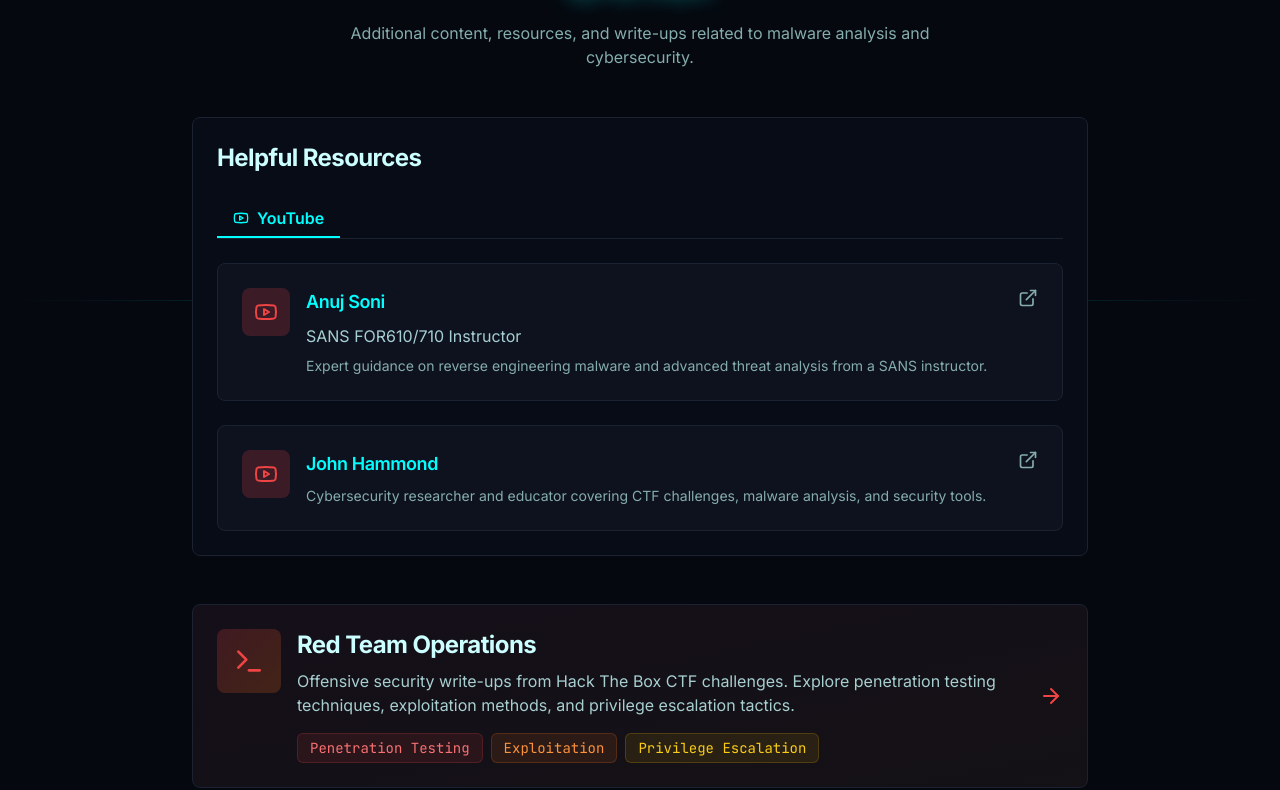
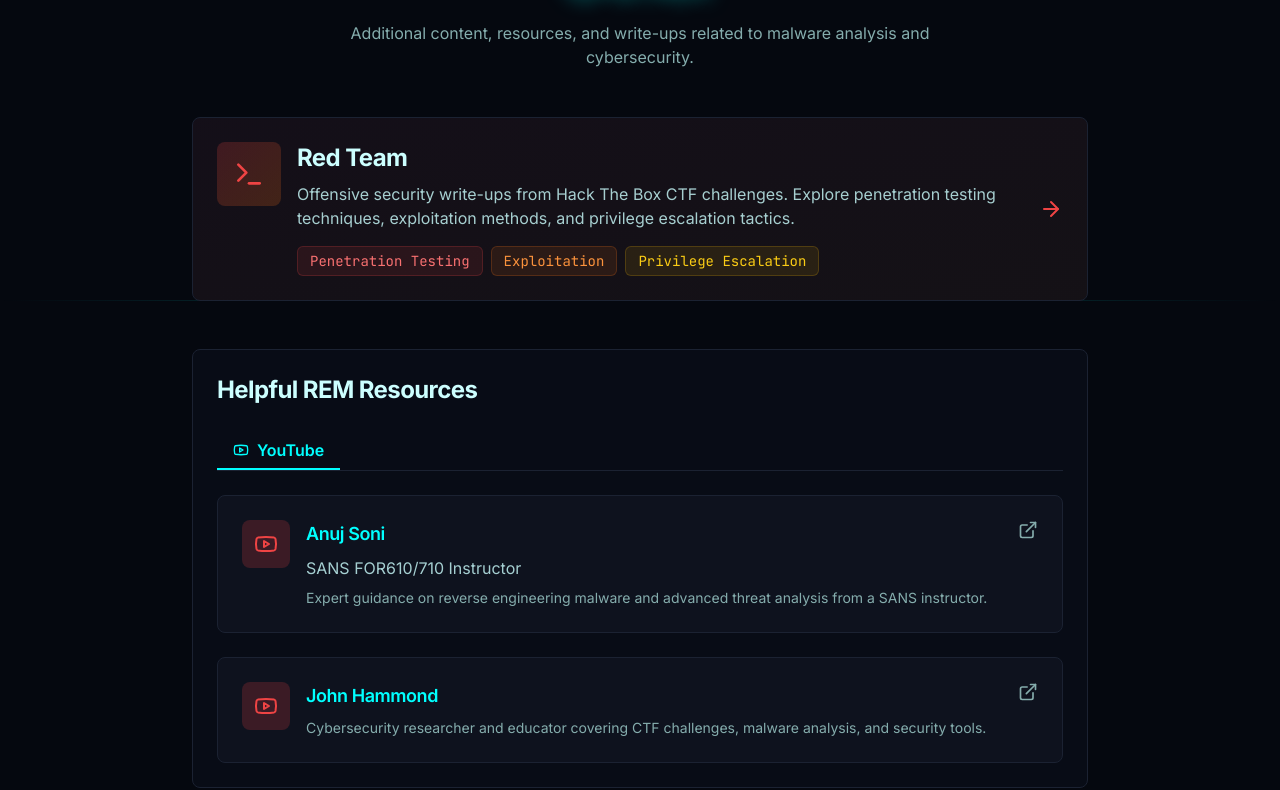
Before and after one commit to Siinatraa/NewREMWebsite, a React (Vite) app: page /other in a window 1280 px wide. Shown: the part 260-1050 px from the top of the page. Built offline with nearby package versions, Linux system fonts and the light colour scheme.

Commit message:
Fix Red Team and Other page navigation and layout

```diff
--- a/src/App.tsx
+++ b/src/App.tsx
@@ -1,4 +1,4 @@
-import { BrowserRouter as Router, Routes, Route } from 'react-router-dom';
+import { BrowserRouter as Router, Routes, Route, useLocation } from 'react-router-dom';
 import { Layout } from './components/layout/Layout';
 import { HomePage } from './pages/HomePage';
 import { AboutPage } from './pages/AboutPage';
@@ -7,10 +7,22 @@
 import { RealMalwarePage } from './pages/RealMalwarePage';
 import { OtherPage } from './pages/OtherPage';
 import { RedTeamPage } from './pages/RedTeamPage';
+import { useEffect } from 'react';
+
+function ScrollToTop() {
+  const { pathname } = useLocation();
+
+  useEffect(() => {
+    window.scrollTo(0, 0);
+  }, [pathname]);
+
+  return null;
+}
 
 function App() {
   return (
     <Router>
+      <ScrollToTop />
       <Routes>
         <Route path="/" element={<Layout />}>
           <Route index element={<HomePage />} />
--- a/src/components/layout/Header.tsx
+++ b/src/components/layout/Header.tsx
@@ -12,6 +12,7 @@
     { name: 'Hack the Box', path: '/hack-the-box' },
     { name: 'Crackme', path: '/crackme' },
     { name: 'Real Malware', path: '/real-malware' },
+    { name: 'Other', path: '/other' },
   ];
 
   const isActive = (path: string) => location.pathname === path;
--- a/src/pages/OtherPage.tsx
+++ b/src/pages/OtherPage.tsx
@@ -22,9 +22,42 @@
           </p>
         </div>
 
-        {/* Helpful Resources Section */}
-        <div className="tech-card mb-12 animate-fade-in" style={{ animationDelay: '100ms' }}>
-          <h2 className="text-2xl font-bold mb-6">Helpful Resources</h2>
+        {/* Red Teaming Section */}
+        <div
+          className="tech-card mb-12 animate-fade-in cursor-pointer group hover:border-red-500/50 transition-all bg-gradient-to-br from-red-500/5 to-orange-500/5"
+          style={{ animationDelay: '100ms' }}
+          onClick={() => navigate('/red-team')}
+        >
+          <div className="flex items-center justify-between">
+            <div className="flex items-start gap-4 flex-1">
+              <div className="w-16 h-16 rounded-lg bg-gradient-to-br from-red-500/20 to-orange-500/20 flex items-center justify-center flex-shrink-0">
+                <Terminal className="w-8 h-8 text-red-500" />
+              </div>
+              <div className="flex-1">
+                <h2 className="text-2xl font-bold mb-2 group-hover:text-red-400 transition-colors">Red Team</h2>
+                <p className="text-foreground/80 mb-4">
+                  Offensive security write-ups from Hack The Box CTF challenges. Explore penetration testing techniques, exploitation methods, and privilege escalation tactics.
+                </p>
+                <div className="flex flex-wrap gap-2">
+                  <span className="px-3 py-1 bg-red-500/10 text-red-400 rounded-md text-sm font-mono border border-red-500/20">
+                    Penetration Testing
+                  </span>
+                  <span className="px-3 py-1 bg-orange-500/10 text-orange-400 rounded-md text-sm font-mono border border-orange-500/20">
+                    Exploitation
+                  </span>
+                  <span className="px-3 py-1 bg-yellow-500/10 text-yellow-400 rounded-md text-sm font-mono border border-yellow-500/20">
+                    Privilege Escalation
+                  </span>
+                </div>
+              </div>
+            </div>
+            <ArrowRight className="w-6 h-6 text-red-500 group-hover:translate-x-1 transition-transform flex-shrink-0 ml-4" />
+          </div>
+        </div>
+
+        {/* Helpful REM Resources Section */}
+        <div className="tech-card mb-12 animate-fade-in" style={{ animationDelay: '200ms' }}>
+          <h2 className="text-2xl font-bold mb-6">Helpful REM Resources</h2>
 
           {/* Tabs */}
           <div className="flex gap-2 mb-6 border-b border-border">
@@ -104,39 +137,6 @@
             </div>
           )}
         </div>
-
-        {/* Red Teaming Section */}
-        <div
-          className="tech-card mb-12 animate-fade-in cursor-pointer group hover:border-red-500/50 transition-all bg-gradient-to-br from-red-500/5 to-orange-500/5"
-          style={{ animationDelay: '200ms' }}
-          onClick={() => navigate('/red-team')}
-        >
-          <div className="flex items-center justify-between">
-            <div className="flex items-start gap-4 flex-1">
-              <div className="w-16 h-16 rounded-lg bg-gradient-to-br from-red-500/20 to-orange-500/20 flex items-center justify-center flex-shrink-0">
-                <Terminal className="w-8 h-8 text-red-500" />
-              </div>
-              <div className="flex-1">
-                <h2 className="text-2xl font-bold mb-2 group-hover:text-red-400 transition-colors">Red Team Operations</h2>
-                <p className="text-foreground/80 mb-4">
-                  Offensive security write-ups from Hack The Box CTF challenges. Explore penetration testing techniques, exploitation methods, and privilege escalation tactics.
-                </p>
-                <div className="flex flex-wrap gap-2">
-                  <span className="px-3 py-1 bg-red-500/10 text-red-400 rounded-md text-sm font-mono border border-red-500/20">
-                    Penetration Testing
-                  </span>
-                  <span className="px-3 py-1 bg-orange-500/10 text-orange-400 rounded-md text-sm font-mono border border-orange-500/20">
-                    Exploitation
-                  </span>
-                  <span className="px-3 py-1 bg-yellow-500/10 text-yellow-400 rounded-md text-sm font-mono border border-yellow-500/20">
-                    Privilege Escalation
-                  </span>
-                </div>
-              </div>
-            </div>
-            <ArrowRight className="w-6 h-6 text-red-500 group-hover:translate-x-1 transition-transform flex-shrink-0 ml-4" />
-          </div>
-        </div>
       </div>
     </div>
   );
--- a/src/pages/RedTeamPage.tsx
+++ b/src/pages/RedTeamPage.tsx
@@ -6,7 +6,7 @@
 
 export function RedTeamPage() {
   const navigate = useNavigate();
-  const [expandedSections, setExpandedSections] = useState<string[]>(['easy']);
+  const [expandedSections, setExpandedSections] = useState<string[]>([]);
   const [expandedWriteups, setExpandedWriteups] = useState<string[]>([]);
 
   const toggleSection = (section: string) => {
@@ -60,11 +60,11 @@
       <div className="max-w-6xl mx-auto">
         {/* Back Button */}
         <button
-          onClick={() => navigate('/hack-the-box')}
+          onClick={() => navigate('/')}
           className="mb-8 flex items-center gap-2 px-4 py-2 bg-red-950/30 hover:bg-red-900/40 border border-red-500/30 hover:border-red-500/60 text-red-400 rounded-lg transition-all group animate-fade-in"
         >
           <ArrowLeft className="w-4 h-4 group-hover:-translate-x-1 transition-transform" />
-          <span className="font-mono text-sm">Return to REM Analysis</span>
+          <span className="font-mono text-sm">Return to Home</span>
         </button>
 
         {/* Header */}
@@ -77,9 +77,9 @@
           </div>
           <h1 className="text-5xl font-bold mb-4 bg-gradient-to-r from-red-400 via-red-500 to-red-600 bg-clip-text text-transparent" style={{
             textShadow: '0 0 30px rgba(239, 68, 68, 0.5)'
-          }}>Red Team Operations</h1>
+          }}>Red Team</h1>
           <p className="text-red-300/80 max-w-2xl mx-auto font-mono text-sm tracking-wider">
-            [OFFENSIVE SECURITY] CTF Write-ups • Penetration Testing • Exploitation Techniques
+            CTF Write-ups • Penetration Testing • Exploitation Techniques
           </p>
         </div>
 
```
